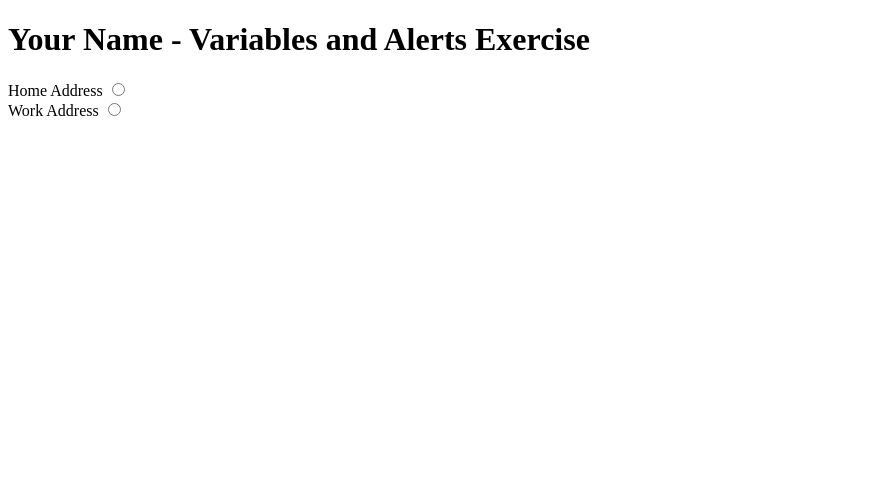
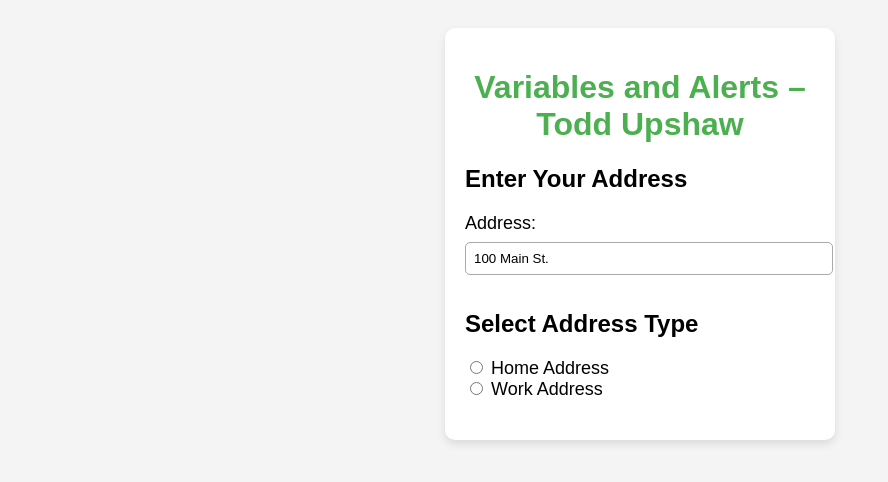
Before and after one commit to toddupshawse/1.8, a plain HTML site: page index.html in a window 1280 px wide. Shown: the whole page, without its empty margins (0-888 px from the left). Drawn offline with Linux system fonts and the light colour scheme.

Commit message:
Update title and author details in index.html

```diff
--- a/index.html
+++ b/index.html
@@ -1,47 +1,108 @@
 <!DOCTYPE html>
 <html lang="en">
+
 <head>
     <meta charset="UTF-8">
     <meta name="viewport" content="width=device-width, initial-scale=1.0">
-    <title>Variables and Alerts Exercise</title>
+    <title>Variables and Alerts – Todd Upshaw</title>
+
+    <!--
+        Name: Todd Maurice Upshaw
+        Date: (ENTER TODAY'S DATE HERE)
+        Purpose: This exercise demonstrates how JavaScript variables can be used
+        to change alert messages based on the user's radio button selection.
+    -->
+
+    <style>
+        body {
+            font-family: Arial, sans-serif;
+            background-color: #f4f4f4;
+            padding: 20px;
+        }
+
+        .container {
+            background: #fff;
+            padding: 20px;
+            border-radius: 10px;
+            width: 350px;
+            margin: auto;
+            box-shadow: 0 4px 8px rgba(0, 0, 0, 0.1);
+        }
+
+        h1 {
+            text-align: center;
+            color: #4CAF50;
+        }
+
+        label {
+            font-size: 18px;
+        }
+
+        input[type="text"] {
+            width: 100%;
+            padding: 8px;
+            margin-top: 8px;
+            margin-bottom: 15px;
+            border-radius: 5px;
+            border: 1px solid #aaa;
+        }
+
+        .radio-group {
+            margin-bottom: 20px;
+        }
+    </style>
 </head>
+
 <body>
 
-    <!-- Header displaying your name and title -->
-    <h1>Your Name - Variables and Alerts Exercise</h1>
+    <div class="container">
+        <h1>Variables and Alerts – Todd Upshaw</h1>
 
-    <!-- Form with radio buttons for address selection -->
-    <form>
-        <label for="home">Home Address</label>
-        <input type="radio" id="home" name="address" value="home">
-        <br>
-        <label for="work">Work Address</label>
-        <input type="radio" id="work" name="address" value="work">
-        <br><br>
+        <h2>Enter Your Address</h2>
 
-        <!-- JavaScript to handle radio button selection -->
-        <script>
-            // Define the messages to be displayed for each address
-            var homeMsg = "You selected the Home address";
-            var workMsg = "You selected the Work address";
+        <!-- Address Input -->
+        <label for="address">Address:</label>
+        <input type="text" id="address" value="100 Main St.">
 
-            // Function to check which radio button is selected and show an alert
-            function displayAlert() {
-                var homeButton = document.getElementById("home");
-                var workButton = document.getElementById("work");
+        <h2>Select Address Type</h2>
 
-                if (homeButton.checked) {
-                    alert(homeMsg);  // Show alert for Home address
-                } else if (workButton.checked) {
-                    alert(workMsg);  // Show alert for Work address
-                }
+        <div class="radio-group">
+            <!-- Home Radio Button -->
+            <label>
+                <input type="radio" name="addressType" id="home">
+                Home Address
+            </label>
+            <br>
+
+            <!-- Work Radio Button -->
+            <label>
+                <input type="radio" name="addressType" id="work">
+                Work Address
+            </label>
+        </div>
+
+    </div>
+
+    <script>
+        // Variables with the required messages
+        var homeMsg = "You selected the Home address";
+        var workMsg = "You selected the Work address";
+
+        // Function that displays alerts based on which radio button is selected
+        function showAddressAlert() {
+            if (document.getElementById("home").checked) {
+                alert(homeMsg);
             }
+            if (document.getElementById("work").checked) {
+                alert(workMsg);
+            }
+        }
 
-            // Add event listeners to the radio buttons
-            document.getElementById("home").addEventListener("click", displayAlert);
-            document.getElementById("work").addEventListener("click", displayAlert);
-        </script>
-    </form>
+        // Event listeners for clicking the radio buttons
+        document.getElementById("home").addEventListener("click", showAddressAlert);
+        document.getElementById("work").addEventListener("click", showAddressAlert);
+    </script>
 
 </body>
+
 </html>
```
